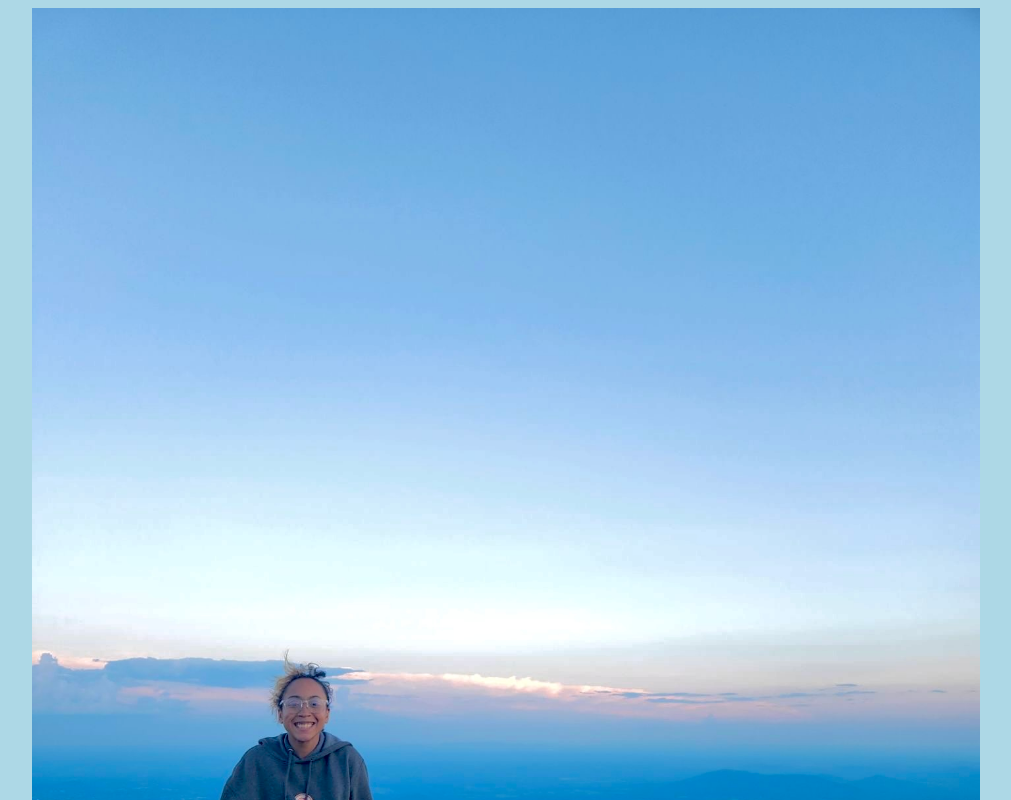
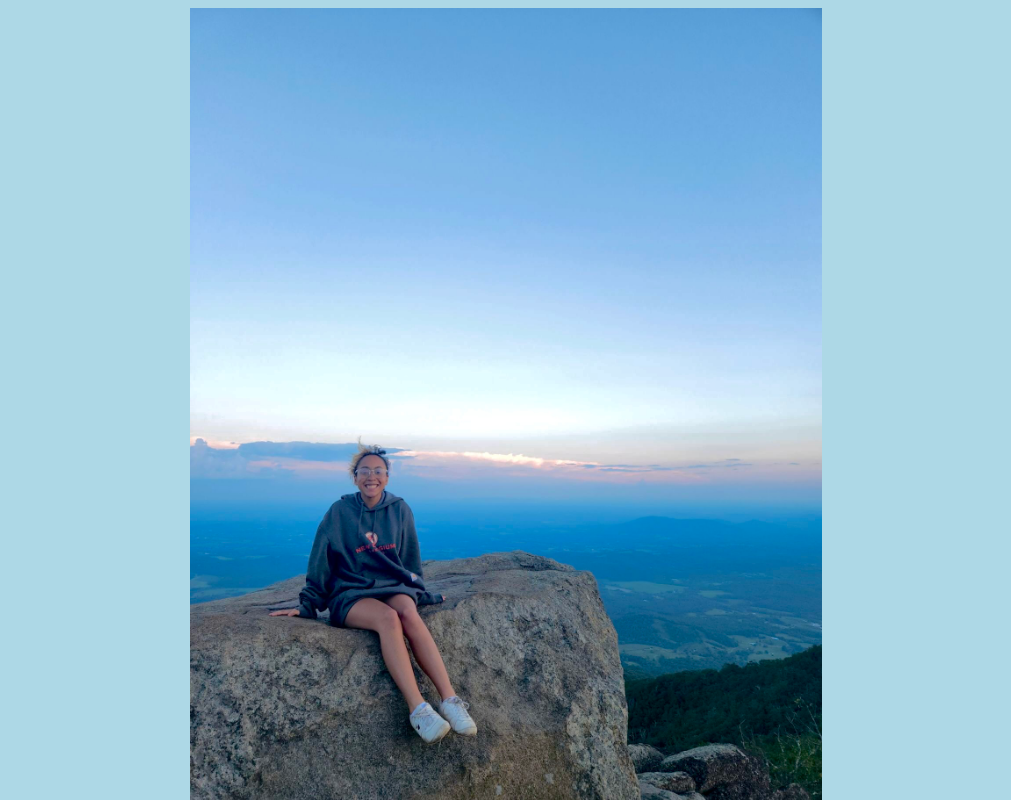
Before and after one commit to Raq1212/Raq1212.github.io, a plain HTML site: page index.html in a window 1280 px wide. Shown: the top 800 px of the page, without its empty margins (134-1145 px from the left). Drawn offline with Linux system fonts and the light colour scheme.

Commit message:
Raq1212 main page playball (#3)
* Use Playball font across pages

Co-authored-by: Copilot App <223556219+Copilot@users.noreply.github.com>

* Use light blue page background

Co-authored-by: Copilot App <223556219+Copilot@users.noreply.github.com>

* Replace website images

Co-authored-by: Copilot App <223556219+Copilot@users.noreply.github.com>

* Resize website images

Co-authored-by: Copilot App <223556219+Copilot@users.noreply.github.com>

---------

Co-authored-by: Copilot App <223556219+Copilot@users.noreply.github.com>
Co-authored-by: Raq1212 <321065304+Raq1212@users.noreply.github.com>
Co-authored-by: copilot-swe-agent[bot] <198982749+Copilot@users.noreply.github.com>

```diff
--- a/index.html
+++ b/index.html
@@ -16,7 +16,7 @@
   </header>
 
   <body>
-    <img src="images/banner.jpg" width="75%" alt="banner">
+    <img src="images/banner.jpg" width="50%" alt="banner">
     <h1>Symone Sexton's Portal</h1>
     <h2>About Me</h2>
     <p>I am a marketing major and digital studies minor student in Virginia.</p>
```
Also changed, not shown: resume.html (+1 -1 lines).
